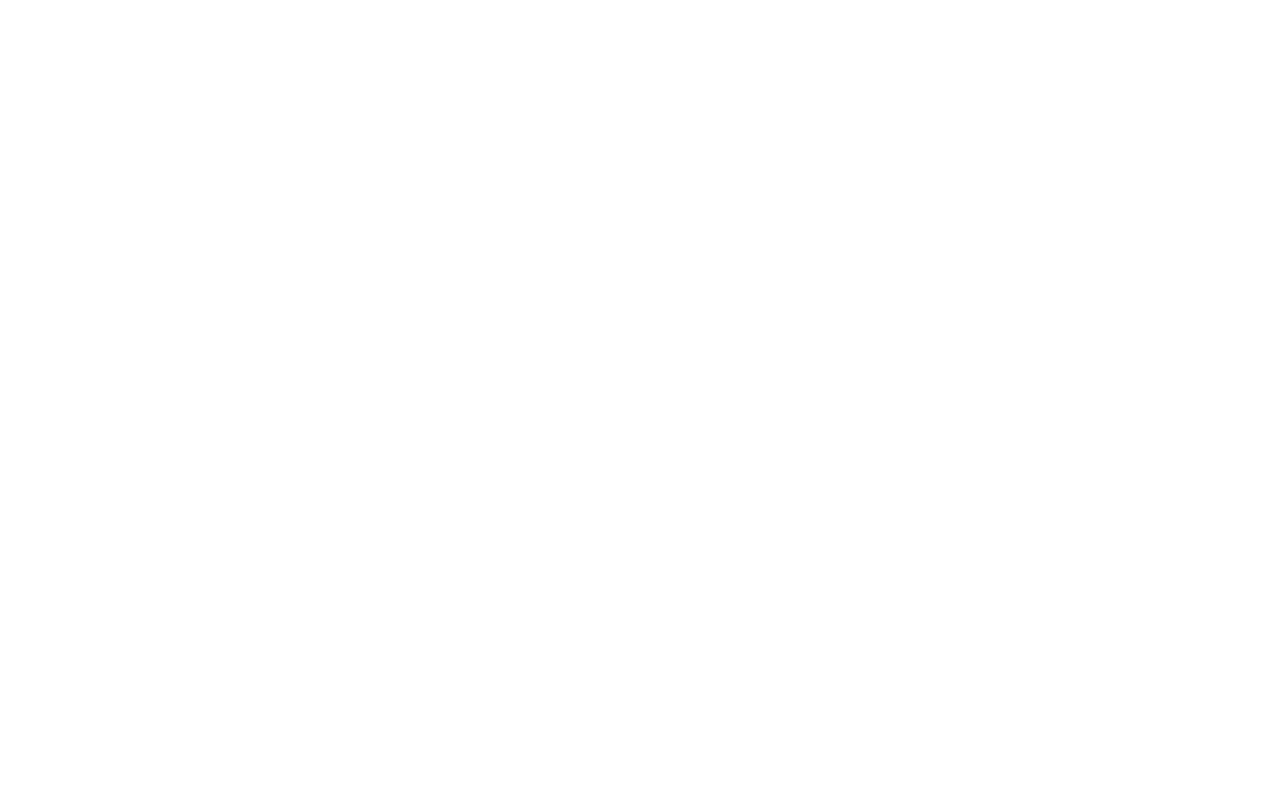
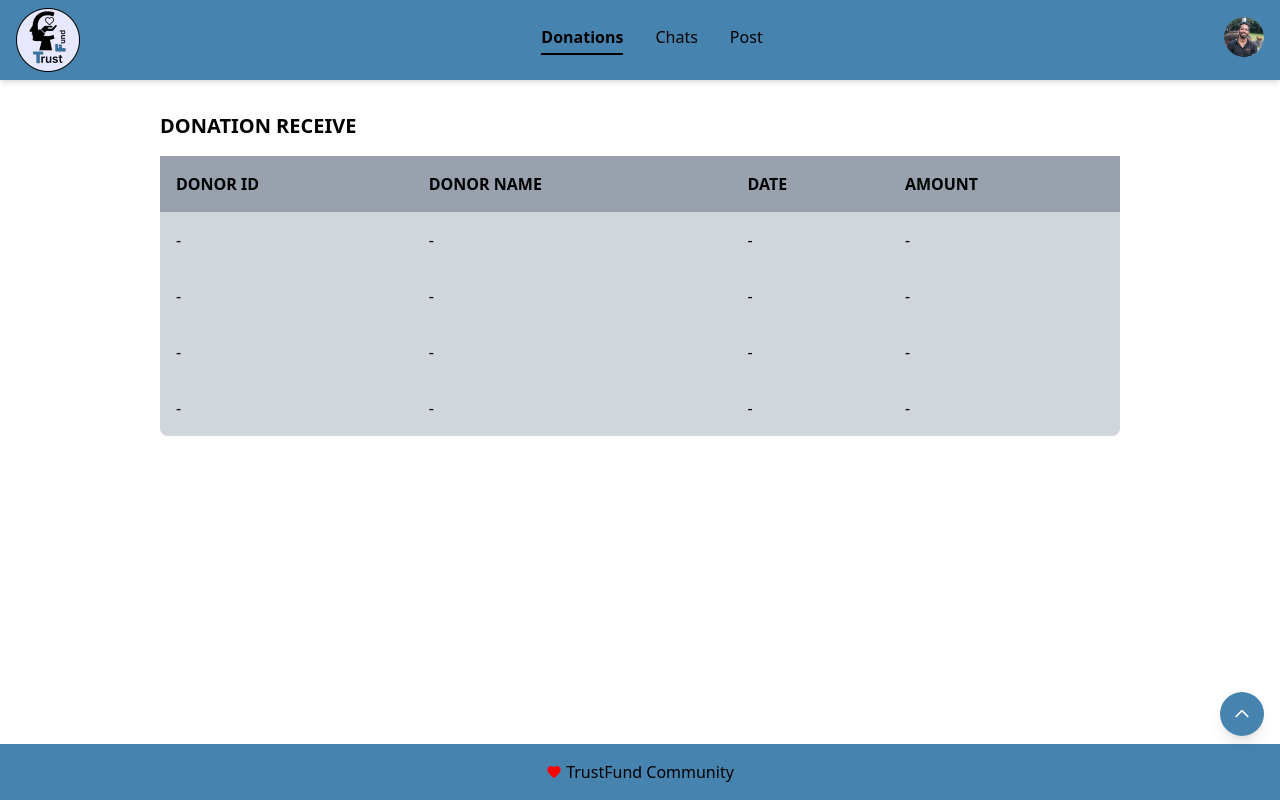
Before and after one commit to binathlaknaka/TrustFund-Frontend, a React (Vite) app: page /org/donations in a window 1280 px wide. Before the commit this address had no page. Built offline with nearby package versions, Linux system fonts and the light colour scheme.

Commit message:
Organizations Donations

```diff
--- a/src/App.jsx
+++ b/src/App.jsx
@@ -20,6 +20,8 @@
 import AdminDonors from './pages/admin/Donors';
 import AdminGallery from './pages/admin/Gallery';
 import AdminProfile from './pages/admin/Profile';
+
+import OrgDonations from './pages/org/Donations';
 
 function Layout() {
   return (
@@ -63,6 +65,10 @@
               <Route path="/admin/donors" element={<AdminDonors />} />
               <Route path="/admin/gallery" element={<AdminGallery />} />
               <Route path="/admin/profile" element={<AdminProfile />} />
+
+              {/* Organization routes */}
+              <Route path="/org" element={<OrgDonations />} />
+              <Route path="/org/donations" element={<OrgDonations />} />
             </Route>
           </Routes>
         </Router>
--- /dev/null
+++ b/src/pages/org/Donations.jsx
@@ -0,0 +1,42 @@
+import React from 'react';
+import { Helmet } from 'react-helmet-async';
+
+
+const DonationReceivePage = () => {
+  return (
+    <div className="p-4 sm:p-6 lg:p-8 max-w-5xl mx-auto">
+        <Helmet>
+            <title>Organizations | Donations</title>
+        </Helmet>
+      {/* Page Title */}
+      <h2 className="text-xl font-bold mb-4 text-black">DONATION RECEIVE</h2>
+
+      {/* Donations Table */}
+      <div className="overflow-x-auto">
+        <table className="w-full bg-gray-300 rounded-lg">
+          <thead>
+            <tr className="bg-gray-400 text-left text-sm sm:text-base text-black">
+              <th className="p-3 sm:p-4">DONOR ID</th>
+              <th className="p-3 sm:p-4">DONOR NAME</th>
+              <th className="p-3 sm:p-4">DATE</th>
+              <th className="p-3 sm:p-4">AMOUNT</th>
+            </tr>
+          </thead>
+          <tbody>
+            {/* Placeholder rows for visual consistency */}
+            {[...Array(4)].map((_, index) => (
+              <tr key={index} className="text-sm sm:text-base text-black">
+                <td className="p-3 sm:p-4">-</td>
+                <td className="p-3 sm:p-4">-</td>
+                <td className="p-3 sm:p-4">-</td>
+                <td className="p-3 sm:p-4">-</td>
+              </tr>
+            ))}
+          </tbody>
+        </table>
+      </div>
+    </div>
+  );
+};
+
+export default DonationReceivePage;
```
